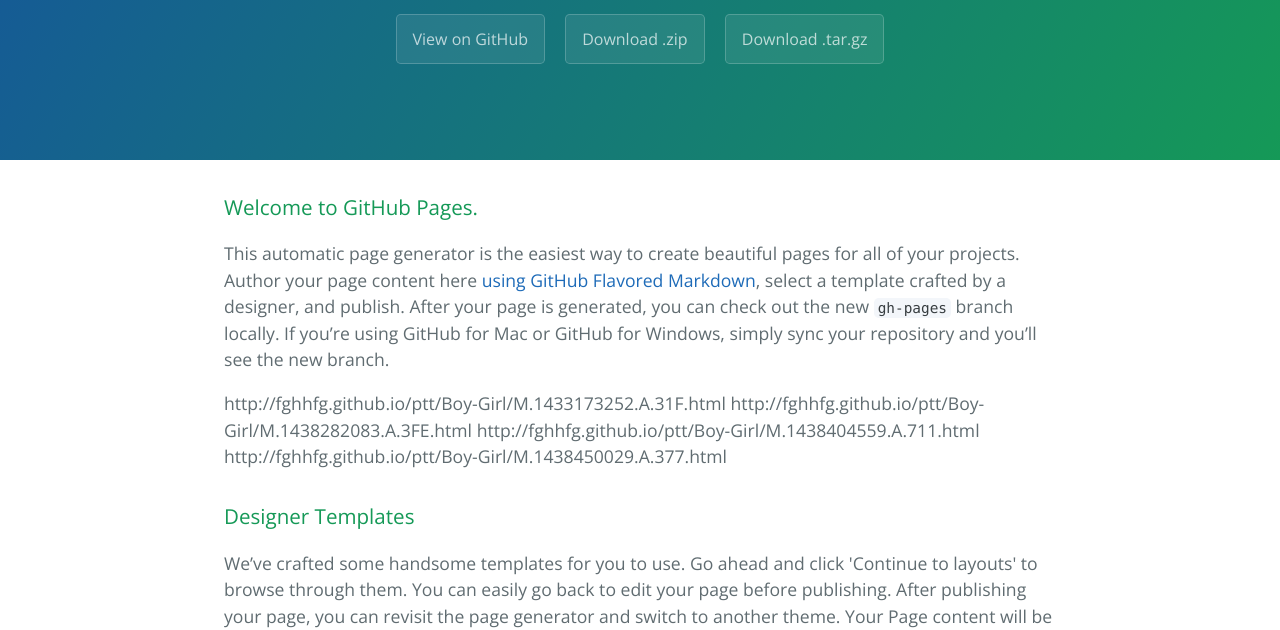
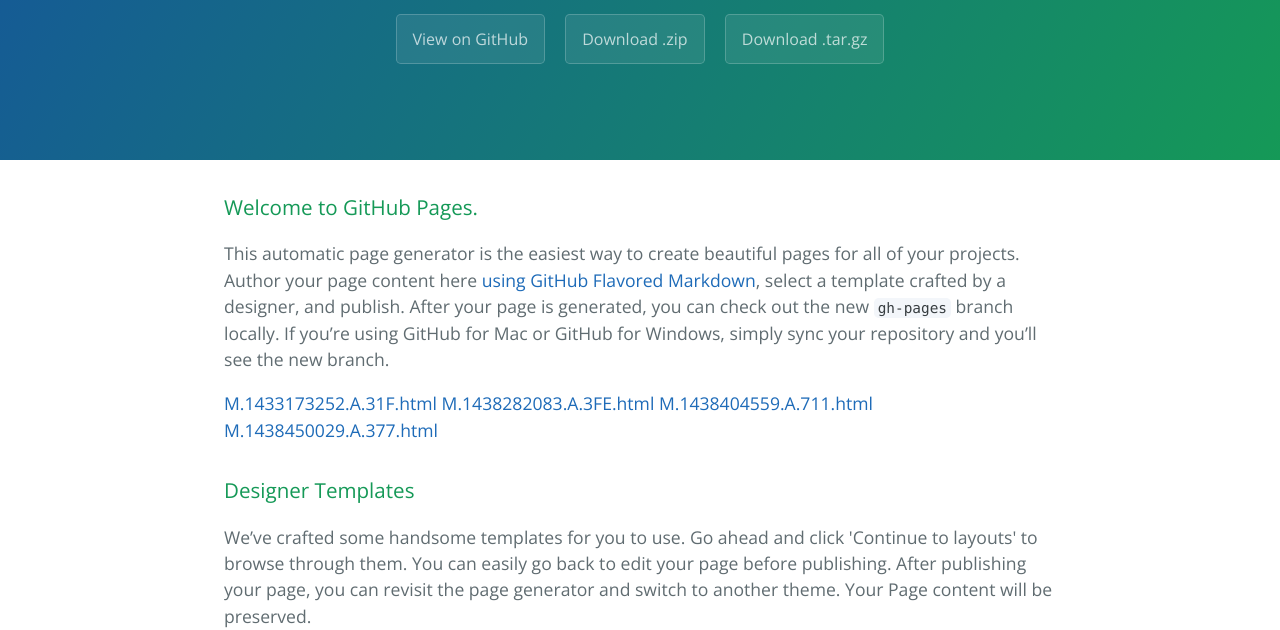
Before and after one commit to fghhfg/ptt, a plain HTML site: page index.html in a window 1280 px wide. Shown: the part 176-806 px from the top of the page. Drawn offline with nearby package versions, Linux system fonts and the light colour scheme.

Commit message:
Update index.html

```diff
--- a/index.html
+++ b/index.html
@@ -24,10 +24,10 @@
 
 <p>This automatic page generator is the easiest way to create beautiful pages for all of your projects. Author your page content here <a href="https://guides.github.com/features/mastering-markdown/">using GitHub Flavored Markdown</a>, select a template crafted by a designer, and publish. After your page is generated, you can check out the new <code>gh-pages</code> branch locally. If you’re using GitHub for Mac or GitHub for Windows, simply sync your repository and you’ll see the new branch.</p>
 
-http://fghhfg.github.io/ptt/Boy-Girl/M.1433173252.A.31F.html
-http://fghhfg.github.io/ptt/Boy-Girl/M.1438282083.A.3FE.html
-http://fghhfg.github.io/ptt/Boy-Girl/M.1438404559.A.711.html
-http://fghhfg.github.io/ptt/Boy-Girl/M.1438450029.A.377.html
+<a href="http://fghhfg.github.io/ptt/Boy-Girl/M.1433173252.A.31F.html">M.1433173252.A.31F.html</a>
+<a href="http://fghhfg.github.io/ptt/Boy-Girl/M.1438282083.A.3FE.html">M.1438282083.A.3FE.html</a>
+<a href="http://fghhfg.github.io/ptt/Boy-Girl/M.1438404559.A.711.html">M.1438404559.A.711.html</a>
+<a href="http://fghhfg.github.io/ptt/Boy-Girl/M.1438450029.A.377.html">M.1438450029.A.377.html</a>
 
 <h3>
 <a id="designer-templates" class="anchor" href="#designer-templates" aria-hidden="true"><span class="octicon octicon-link"></span></a>Designer Templates</h3>
```
